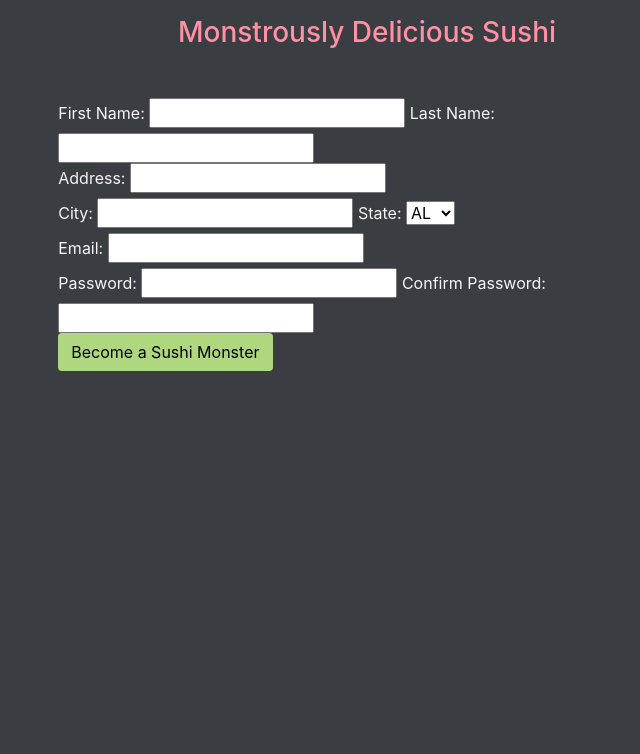
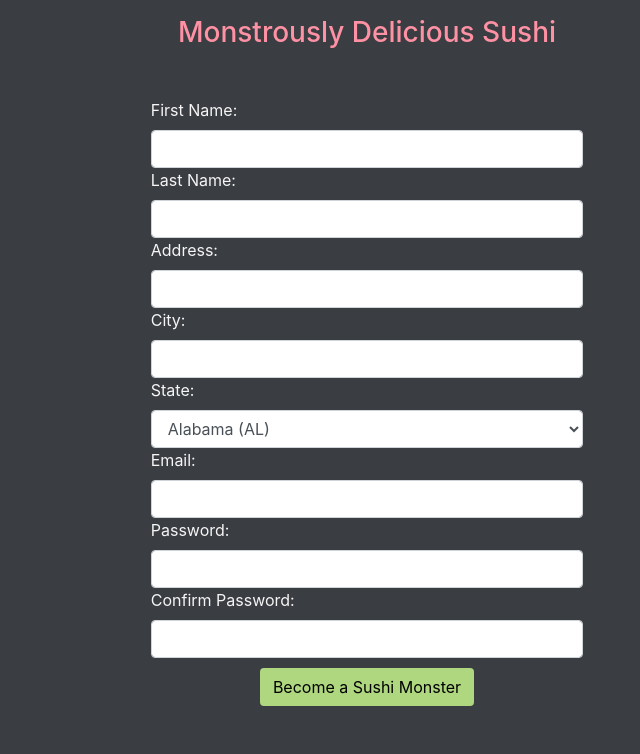
Before and after one commit to bmeier0689/project, a Flask app: page /register in a window 1280 px wide. Shown: the part 72-826 px from the top of the page, without its empty margins (273-913 px from the left). Before the commit the page ends 443 px from the top, so only its background shows below. Run offline with Flask 2, Linux system fonts and the light colour scheme.

Commit message:
template, css, model, controller updates

```diff
--- a/flask_app/controllers/sushi_controller.py
+++ b/flask_app/controllers/sushi_controller.py
@@ -95,6 +95,11 @@ def checkout():
         return redirect('/logout')
     return render_template('checkout.html', orders = order_model.Order.checkout(session['user_id']))
 
+@app.route('/delete')
+def delete():
+    order_model.Order.delete(session['user_id'])
+    return redirect('/order')
+
 @app.route('/logout')
 def logout():
     session.clear()
--- a/flask_app/models/order_model.py
+++ b/flask_app/models/order_model.py
@@ -96,7 +96,7 @@ class Order:
 
     @classmethod
     def delete(cls, data):
-        query = "DELETE FROM shows WHERE id = %(id)s;"
+        query = "DELETE FROM orders WHERE user_id = 1 ORDER BY id DESC LIMIT 3;"
         return connectToMySQL(db).query_db(query, data)
 
     @staticmethod
--- a/flask_app/static/style.css
+++ b/flask_app/static/style.css
@@ -14,4 +14,18 @@ h3 {
 }
 .btn {
     background-color: #afd77f;
+    margin-top: 10px;
 }
+.options {
+    height: 250px;
+    display: flex;
+    flex-direction: column;
+    justify-content: center;
+    align-items: center;
+}
+.order {
+    margin-top: 40px;
+}
+hr {
+    border: 1px solid whitesmoke;
+}
--- a/flask_app/templates/home.html
+++ b/flask_app/templates/home.html
@@ -24,13 +24,13 @@
     <h3 class="text-center">Welcome, {{user.first_name}}</h3>
     <h3 class="text-center">Please Choose an Order Method</h3>
     <div class="container d-flex col-7 my-5 mx-auto text-center">
-        <div class="container border rounded col-5">
+        <div class="container border rounded col-5 options">
             <p>Click here to pick from among your favorite seafood choices to place an order. You can also choose whether you
             would like a full or half serving of rice for each piece and whether you would like wasabi to be added or not.
             </p>
-            <button class="btn" onclick="location.assign('/order')">New Order</button>
+            <button class="btn order" onclick="location.assign('/order')">New Order</button>
         </div>
-        <div class="container border rounded col-5">
+        <div class="container border rounded col-5 options">
             <p>Having trouble deciding? Click here to place an order based on the chefs daily omakase (recommendation).
             You can order as is or edit the selections based on your own personal peferences. Leave the headache of choosing
             behind with our top quality picks of the day!
--- a/flask_app/templates/index.html
+++ b/flask_app/templates/index.html
@@ -24,86 +24,80 @@
             {% endif %}
         {% endwith %}
         <form action="/register_user" method="POST" class="form-group">
-            <div class="container col-7 my-5 mx-auto">
+            <div class="container col-5 my-5 mx-auto">
                 <div>
                     <label for="first_name">First Name:</label>
-                    <input type="text" name="first_name">
+                    <input type="text" name="first_name" class="form-control">
                     <label for="last_name">Last Name:</label>
-                    <input type="text" name="last_name">
-                </div>
-                <div>
+                    <input type="text" name="last_name" class="form-control">
                     <label for="address">Address:</label>
-                    <input type="text" name="address">
-                    <div>
-                        <label for="city">City:</label>
-                        <input type="text" name="city">
-                        <label for="state">State:</label>
-                        <select name="state" id="state">
-                            <option value="AL">AL</option>
-                            <option value="AK">AK</option>
-                            <option value="AR">AR</option>
-                            <option value="AZ">AZ</option>
-                            <option value="CA">CA</option>
-                            <option value="CO">CO</option>
-                            <option value="CT">CT</option>
-                            <option value="DC">DC</option>
-                            <option value="DE">DE</option>
-                            <option value="FL">FL</option>
-                            <option value="GA">GA</option>
-                            <option value="HI">HI</option>
-                            <option value="IA">IA</option>
-                            <option value="ID">ID</option>
-                            <option value="IL">IL</option>
-                            <option value="IN">IN</option>
-                            <option value="KS">KS</option>
-                            <option value="KY">KY</option>
-                            <option value="LA">LA</option>
-                            <option value="MA">MA</option>
-                            <option value="MD">MD</option>
-                            <option value="ME">ME</option>
-                            <option value="MI">MI</option>
-                            <option value="MN">MN</option>
-                            <option value="MO">MO</option>
-                            <option value="MS">MS</option>
-                            <option value="MT">MT</option>
-                            <option value="NC">NC</option>
-                            <option value="NE">NE</option>
-                            <option value="NH">NH</option>
-                            <option value="NJ">NJ</option>
-                            <option value="NM">NM</option>
-                            <option value="NV">NV</option>
-                            <option value="NY">NY</option>
-                            <option value="ND">ND</option>
-                            <option value="OH">OH</option>
-                            <option value="OK">OK</option>
-                            <option value="OR">OR</option>
-                            <option value="PA">PA</option>
-                            <option value="RI">RI</option>
-                            <option value="SC">SC</option>
-                            <option value="SD">SD</option>
-                            <option value="TN">TN</option>
-                            <option value="TX">TX</option>
-                            <option value="UT">UT</option>
-                            <option value="VT">VT</option>
-                            <option value="VA">VA</option>
-                            <option value="WA">WA</option>
-                            <option value="WI">WI</option>
-                            <option value="WV">WV</option>
-                            <option value="WY">WY</option>
-                        </select>
+                    <input type="text" name="address" class="form-control">
+                    <label for="city">City:</label>
+                    <input type="text" name="city" class="form-control">
+                    <label for="state">State:</label>
+                    <select name="state" id="state" class="form-control">
+                        <option value="AL">Alabama (AL)</option>
+                        <option value="AK">Alaska (AK)</option>
+                        <option value="AZ">Arizona (AZ)</option>
+                        <option value="AR">Arkansas (AR)</option>
+                        <option value="CA">California (CA)</option>
+                        <option value="CO">Colorado (CO)</option>
+                        <option value="CT">Connecticut (CT)</option>
+                        <option value="DE">Delaware (DE)</option>
+                        <option value="DC">District Of Columbia (DC)</option>
+                        <option value="FL">Florida (FL)</option>
+                        <option value="GA">Georgia (GA)</option>
+                        <option value="HI">Hawaii (HI)</option>
+                        <option value="ID">Idaho (ID)</option>
+                        <option value="IL">Illinois (IL)</option>
+                        <option value="IN">Indiana (IN)</option>
+                        <option value="IA">Iowa (IA)</option>
+                        <option value="KS">Kansas (KS)</option>
+                        <option value="KY">Kentucky (KY)</option>
+                        <option value="LA">Louisiana (LA)</option>
+                        <option value="ME">Maine (ME)</option>
+                        <option value="MD">Maryland (MD)</option>
+                        <option value="MA">Massachusetts (MA)</option>
+                        <option value="MI">Michigan (MI)</option>
+                        <option value="MN">Minnesota (MN)</option>
+                        <option value="MS">Mississippi (MS)</option>
+                        <option value="MO">Missouri (MO)</option>
+                        <option value="MT">Montana (MT)</option>
+                        <option value="NE">Nebraska (NE)</option>
+                        <option value="NV">Nevada (NV)</option>
+                        <option value="NH">New Hampshire (NH)</option>
+                        <option value="NJ">New Jersey (NJ)</option>
+                        <option value="NM">New Mexico (NM)</option>
+                        <option value="NY">New York (NY)</option>
+                        <option value="NC">North Carolina (NC)</option>
+                        <option value="ND">North Dakota (ND)</option>
+                        <option value="OH">Ohio (OH)</option>
+                        <option value="OK">Oklahoma (OK)</option>
+                        <option value="OR">Oregon (OR)</option>
+                        <option value="PA">Pennsylvania (PA)</option>
+                        <option value="RI">Rhode Island (RI)</option>
+                        <option value="SC">South Carolina (SC)</option>
+                        <option value="SD">South Dakota (SD)</option>
+                        <option value="TN">Tennessee (TN)</option>
+                        <option value="TX">Texas (TX)</option>
+                        <option value="UT">Utah (UT)</option>
+                        <option value="VT">Vermont</option>
+                        <option value="VA">Virginia</option>
+                        <option value="WA">Washington</option>
+                        <option value="WV">West Virginia</option>
+                        <option value="WI">Wisconsin</option>
+                        <option value="WY">Wyoming</option>
+                    </select>
+                    <label for="email">Email:</label>
+                    <input type="email" name="email" class="form-control">
+                    <label for="password">Password:</label>
+                    <input type="password" name="password" class="form-control">
+                    <label for="confirm_pass">Confirm Password:</label>
+                    <input type="password" name="confirm_pass" class="form-control">
+                    <div class="container d-flex justify-content-center">
+                        <input type="submit" value="Become a Sushi Monster" class="btn">
                     </div>
                 </div>
-                <div>
-                    <label for="email">Email:</label>
-                    <input type="email" name="email">
-                    <div>
-                        <label for="password">Password:</label>
-                        <input type="password" name="password">
-                        <label for="confirm_pass">Confirm Password:</label>
-                        <input type="password" name="confirm_pass">
-                    </div>
-                </div>
-                <input type="submit" value="Become a Sushi Monster" class="btn">
             </div>
         </form>
     </div>
```
Also changed, not shown: flask_app/templates/account.html (+6 -4 lines), flask_app/templates/checkout.html (+25 -12 lines), flask_app/templates/login.html (+6 -8 lines), flask_app/templates/order.html (+31 -31 lines).
